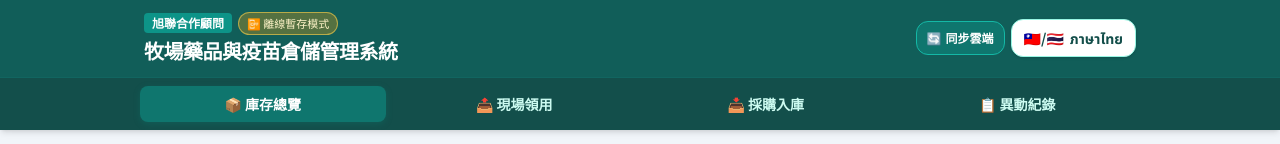
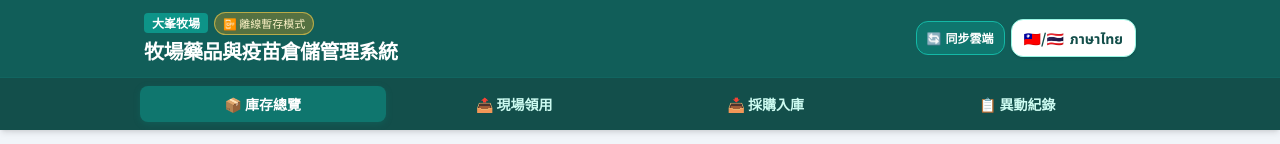
Before and after one commit to viteight-YU/Warehouse-Management, a plain HTML site: page index.html in a window 1280 px wide. Shown: the top 144 px of the page. Drawn offline with nearby package versions, Linux system fonts and the light colour scheme; no server answers.

Commit message:
Add files via upload

```diff
--- a/index.html
+++ b/index.html
@@ -3,7 +3,7 @@
 <head>
   <meta charset="UTF-8" />
   <meta name="viewport" content="width=device-width, initial-scale=1.0, maximum-scale=1.0, user-scalable=no" />
-  <title>旭聯合作顧問｜牧場藥品與疫苗互動式倉儲系統（雲端同步版）</title>
+  <title>大峯牧場｜牧場藥品與疫苗互動式倉儲系統（雲端同步版）</title>
   <script src="https://cdn.tailwindcss.com"></script>
   <style>
     @import url('https://fonts.googleapis.com/css2?family=Noto+Sans+TC:wght@400;500;700;900&family=Noto+Sans+Thai:wght@400;600;700&display=swap');
@@ -31,7 +31,7 @@
     <div class="max-w-5xl mx-auto px-4 py-3 flex items-center justify-between gap-2">
       <div>
         <div class="flex items-center gap-1.5 flex-wrap">
-          <span class="bg-teal-600 text-xs font-bold px-2 py-0.5 rounded">旭聯合作顧問</span>
+          <span class="bg-teal-600 text-xs font-bold px-2 py-0.5 rounded">大峯牧場</span>
           <span id="cloud-status-badge" class="bg-sky-500/20 border border-sky-300/40 text-sky-100 text-[11px] px-2 py-0.5 rounded-full">
             ☁️ 連線同步中...
           </span>
```
